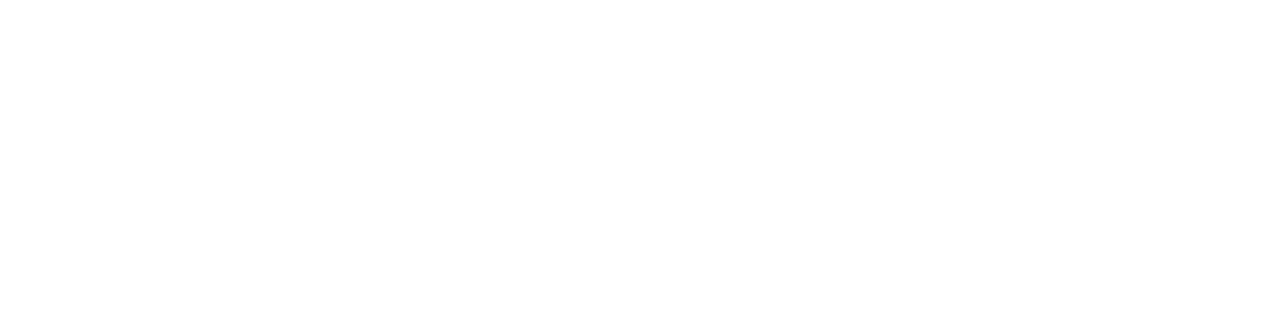
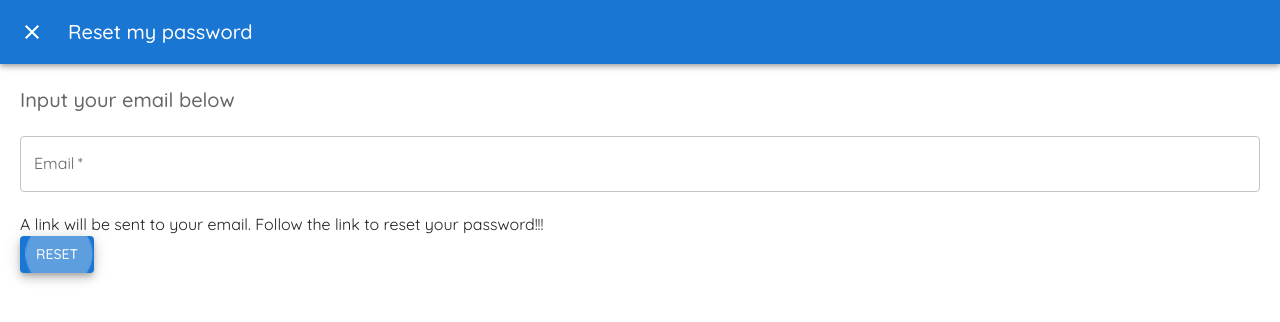
Before and after one commit to Techboy07/project_dashboard, a React (Vite) app: page /resetpassword in a window 1280 px wide. Before the commit this address had no page. Shown: the top 322 px of the page. Built offline with nearby package versions, Linux system fonts and the light colour scheme.

Commit message:
added forgoten password

```diff
--- a/package.json
+++ b/package.json
@@ -15,7 +15,7 @@
     "@mui/material": "^5.11.16",
     "@reduxjs/toolkit": "^1.9.3",
     "firebase": "^9.19.1",
-    "firebase-tools": "^11.25.3",
+    "firebase-tools": "^11.28.0",
     "react": "^18.2.0",
     "react-dom": "^18.2.0",
     "react-redux": "^8.0.5",
--- a/src/App.tsx
+++ b/src/App.tsx
@@ -10,6 +10,7 @@ import { useSelector, useDispatch } from "react-redux";
 import { ReduxState } from "./redux";
 import { firebase } from "./firebase/firebase.config";
 import { logInUserAction } from "./redux";
+import ForgotPasswordPage from "./pages/ForgotPasswordPage";
 
 const { signIn } = firebase();
 
@@ -65,6 +66,7 @@ const App: FC = function () {
               <Route path="/" element={<HomePage />} />
               <Route path="/create" element={<CreatePage />} />
               <Route path="/notes" element={<NotesPage />} />
+              <Route path="/resetpassword" element={<ForgotPasswordPage />} />
             </Routes>
           </LayoutComponent>
         </BrowserRouter>
--- a/src/components/LoginAndSignUpComponent.tsx
+++ b/src/components/LoginAndSignUpComponent.tsx
@@ -1,5 +1,5 @@
 import { useState, ChangeEvent, FormEvent } from "react";
-import { Grid, TextField, Button } from "@mui/material";
+import { Grid, TextField, Button, Typography } from "@mui/material";
 import { useDispatch, useSelector } from "react-redux";
 import { ReduxState } from "../redux";
 import { firebase } from "../firebase/firebase.config";
@@ -12,11 +12,17 @@ import {
   getUserPreferenceAction,
 } from "../redux/firebase/userPreference/userPreferenceAction";
 
-const { performOnAuth, auth } = firebase();
+const { auth, passwordReset } = firebase();
 
 const accent = "primary";
 
-const LoginAndSignUpComponent = ({ log }: { log: string }) => {
+const LoginAndSignUpComponent = ({
+  log,
+  setLog,
+}: {
+  log: string;
+  setLog: Function;
+}) => {
   const navigate = useNavigate();
   const isLoading: boolean = useSelector((state: ReduxState) => {
     return state.auth.loading;
@@ -64,6 +70,13 @@ const LoginAndSignUpComponent = ({ log }: { log: string }) => {
     dispatch(authenthicateUser(log, email, password, getUserPreference));
   };
 
+  const resetPassword = () => {
+    if (log == "logIn") {
+      navigate("/resetpassword");
+    } else if (log == "signUp") {
+      setLog("logIn");
+    }
+  };
   return (
     <div>
       <form onSubmit={handleSubmit}>
@@ -100,6 +113,15 @@ const LoginAndSignUpComponent = ({ log }: { log: string }) => {
             >
               {isLoading ? "loading..." : `${log}`}
             </Button>
+            {/* forgot password */}
+
+            <Button
+              onClick={() => {
+                resetPassword();
+              }}
+            >
+              {log == "logIn" ? "Forgoten Password" : "Already have an account"}
+            </Button>
             {/* insert login with google and facebook below*/}
 
             {/* insert login with google and facebook above*/}
--- a/src/firebase/firebase.config.ts
+++ b/src/firebase/firebase.config.ts
@@ -1,6 +1,6 @@
 import { Email } from "@mui/icons-material";
 import { initializeApp } from "firebase/app"
-import { getAuth, createUserWithEmailAndPassword, signInWithEmailAndPassword, onAuthStateChanged, signOut } from "firebase/auth";
+import { getAuth, createUserWithEmailAndPassword, signInWithEmailAndPassword, onAuthStateChanged, signOut, sendPasswordResetEmail } from "firebase/auth";
 import { getFirestore, collection, addDoc } from "firebase/firestore";
 
 
@@ -51,6 +51,11 @@ export const firebase = () => {
         return user
     }
 
+    function resetPassword(eml: string) {
+        const sendMessage = sendPasswordResetEmail(auth, eml)
+        return sendMessage
+    }
+
     function performOnAuth(func1: Function, func2: Function) {
 
 
@@ -79,7 +84,8 @@ export const firebase = () => {
         createUser: createUser,
         performOnAuth: performOnAuth,
         logOut: logOut,
-        currentUser: auth.currentUser
+        currentUser: auth.currentUser,
+        passwordReset: resetPassword
 
     }
 
--- /dev/null
+++ b/src/pages/ForgotPasswordPage.tsx
@@ -0,0 +1,144 @@
+import {
+  forwardRef,
+  useState,
+  useRef,
+  LegacyRef,
+  useEffect,
+  FormEvent,
+} from "react";
+import Button from "@mui/material/Button";
+import Dialog from "@mui/material/Dialog";
+import AppBar from "@mui/material/AppBar";
+import Toolbar from "@mui/material/Toolbar";
+import IconButton from "@mui/material/IconButton";
+import Typography from "@mui/material/Typography";
+import CloseIcon from "@mui/icons-material/Close";
+import Slide from "@mui/material/Slide";
+import { TextField } from "@mui/material";
+import { TransitionProps } from "@mui/material/transitions";
+import { createFormStyles } from "../styles";
+import { handleEdit } from "../pages/CreatePage";
+import { firebase } from "../firebase/firebase.config";
+import { useSelector } from "react-redux";
+import { ReduxState } from "../redux";
+import { useNavigate } from "react-router-dom";
+
+type accentType =
+  | "primary"
+  | "error"
+  | "secondary"
+  | "info"
+  | "success"
+  | "warning";
+
+const Transition = forwardRef(function Transition(
+  props: TransitionProps & {
+    children: React.ReactElement;
+  },
+  ref: React.Ref<unknown>
+) {
+  return <Slide direction="up" ref={ref} {...props} />;
+});
+
+export default function ForgotPasswordPage({}: {}) {
+  // *************************************************************
+  const [email, setEmail] = useState("");
+
+  const accent: accentType = useSelector(
+    (state: ReduxState) => state.userpreference.accent
+  );
+
+  const navigate = useNavigate();
+  const realForm: LegacyRef<any> = useRef();
+  const { field, form } = createFormStyles;
+  const { auth, passwordReset } = firebase();
+  const [renderedText, setRenderedText] = useState(
+    "A link will be sent to your email. Follow the link to reset your password!!!"
+  );
+  const [isLoading, setIsLoading] = useState(false);
+
+  const handleSubmit = (e: FormEvent) => {
+    e.preventDefault();
+    setIsLoading(true);
+    passwordReset(email)
+      .then(() =>
+        setRenderedText("The link has been sucessfully fowarded to your email")
+      )
+      .then(() => setIsLoading(false))
+      .then(() => realForm.current.reset())
+
+      .catch(() => {
+        setRenderedText("An error occured Try again!!!");
+        setIsLoading(false);
+        realForm.current.reset();
+      });
+  };
+
+  return (
+    <div>
+      <Dialog
+        fullScreen
+        open={true}
+        onClose={() => {}}
+        TransitionComponent={Transition}
+      >
+        <AppBar sx={{ position: "relative" }}>
+          <Toolbar>
+            <IconButton
+              edge="start"
+              color="inherit"
+              onClick={() => navigate("/")}
+              aria-label="close"
+            >
+              <CloseIcon />
+            </IconButton>
+
+            <Typography sx={{ ml: 2, flex: 1 }} variant="h6" component="div">
+              Reset my password
+            </Typography>
+          </Toolbar>
+        </AppBar>
+
+        <form
+          style={form}
+          ref={realForm}
+          noValidate
+          autoComplete="Off"
+          onSubmit={handleEdit}
+        >
+          <Typography
+            variant="h6"
+            component={"h2"}
+            color="textSecondary"
+            gutterBottom
+          >
+            Input your email below
+          </Typography>
+          <TextField
+            onChange={(e) => setEmail(e.target.value)}
+            variant="outlined"
+            label="Email"
+            type="email"
+            color={accent}
+            fullWidth
+            required
+            sx={field}
+            value={email}
+          />
+          <Typography>{isLoading ? "loading..." : renderedText}</Typography>
+          <Button
+            type="submit"
+            variant="contained"
+            autoFocus
+            color={accent}
+            onClick={(e) => {
+              handleSubmit(e);
+            }}
+          >
+            reset
+          </Button>
+        </form>
+      </Dialog>
+    </div>
+  );
+}
--- a/src/pages/HomePage.tsx
+++ b/src/pages/HomePage.tsx
@@ -33,7 +33,7 @@ const HomePage: FC = () => {
   return (
     <>
       <ModalComponent opened={openModal} close={() => setOpenModal(false)}>
-        <LoginAndSignUpComponent log={log} />
+        <LoginAndSignUpComponent setLog={setLog} log={log} />
       </ModalComponent>
 
       <Paper elevation={0}>
```
Also changed, not shown: 1 other file (tests, documents, lock files or other folders).
